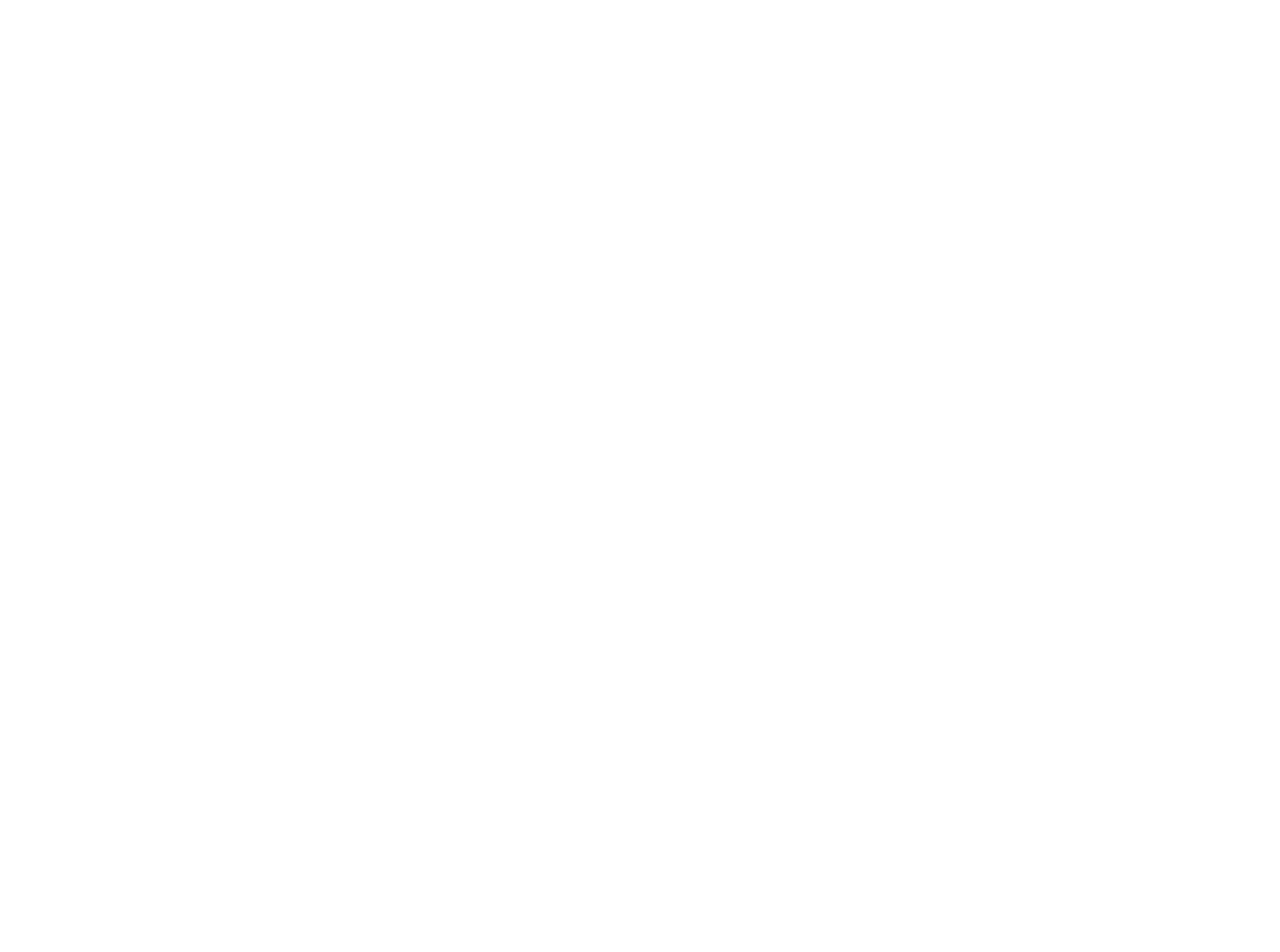
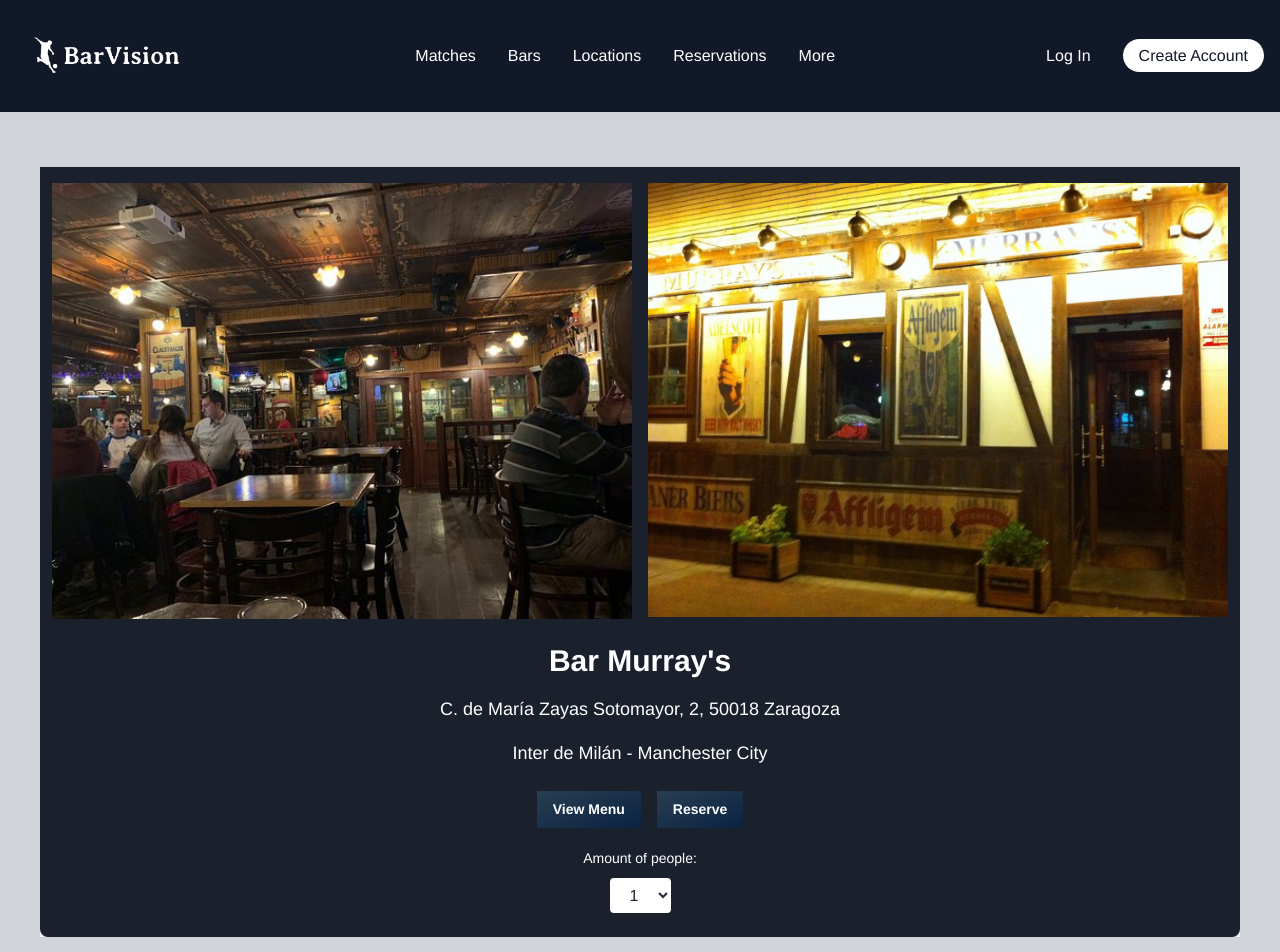
Before and after one commit to Robb14/BarVisionWEB, a Vue app: page /details in a window 1280 px wide. Before the commit this address had no page. Shown: the top 952 px of the page. Before the commit the page ends 800 px from the top, so only its background shows below. Built offline with nearby package versions, Linux system fonts and the light colour scheme.

Commit message:
Added details page

```diff
--- a/src/components/search/Details.vue
+++ b/src/components/search/Details.vue
@@ -1,22 +1,34 @@
 <template>
-    <section class="bar-details">
+    <section class="bar-details bg-gray-300">
+        <div class="min-h-screen flex justify-center items-center">
             <div class="container mx-auto">
-            <div class="flex">
-                <div class="w-2/3">
-                    <img :src="bar.photo" alt="Bar Photo" class="w-full h-auto rounded-lg mb-6" />
-                    <h2 class="text-3xl font-bold mb-4">{{ bar.name }}</h2>
-                    <p class="text-lg text-gray-700 mb-4">{{ bar.location }}</p>
-                    <p class="text-lg text-gray-700 mb-6">{{ bar.match }}</p>
-                    <div class="flex">
-                        <button class="btn-menu mr-4" @click="viewMenu">Ver menú</button>
-                        <button class="btn-reserve" @click="reserve">Reservar</button>
-                        <div class="people-select ml-6">
-                            <label for="people" class="text-lg text-gray-700">Número de personas:</label>
+                <div class="w-full">
+                    <div class="grid grid-cols-2 gap-4 bg-gray-900">
+                        <div>
+                            <img :src="require(`../../assets/${bar.photo1}`)" alt="Bar Photo 1"
+                                class="w-full h-auto bar-image ml-3 mt-4" />
+                        </div>
+                        <div>
+                            <img :src="require(`../../assets/${bar.photo2}`)" alt="Bar Photo 2"
+                                class="w-full h-auto bar-image mr-2 mt-4" />
+                        </div>
+                    </div>
+                </div>
+                <div class="w-full bg-gray-900 p-6 flex flex-col justify-center rounded-b-lg">
+                    <h2 class="text-3xl font-bold text-white mb-4">{{ bar.name }}</h2>
+                    <p class="text-lg text-white mb-4">{{ bar.location }}</p>
+                    <p class="text-lg text-white mb-6">{{ bar.match }}</p>
+                    <div class="flex justify-center">
+                        <router-link to="/menu" class="btn-menu mr-4">View Menu</router-link>
+                        <router-link to="/reserve" class="btn-reserve">Reserve</router-link>
+                    </div>
+                    <div class="people-select mt-6">
+                        <label for="people" class="text-lg text-white">Amount of people:</label>
                         <select v-model="selectedPeople" id="people" class="px-4 py-2 rounded bg-white text-gray-800">
                             <option value="1">1</option>
                             <option value="2">2</option>
                             <option value="3">3</option>
-                                <!-- Agrega más opciones según sea necesario -->
+                            <option value="4">4</option>
                         </select>
                     </div>
                 </div>
@@ -24,7 +36,7 @@
         </div>
 
         <div class="reviews mt-12">
-                <h3 class="text-2xl font-bold mb-4">Reseñas</h3>
+            <h3 class="text-2xl font-bold mb-4">Reviews</h3>
             <ul>
                 <li v-for="review in bar.reviews" :key="review.id" class="review-item">
                     <p class="text-lg text-gray-700 mb-2">{{ review.text }}</p>
@@ -33,70 +45,35 @@
             </ul>
 
             <div class="add-review mt-8">
-                    <h4 class="text-xl font-bold mb-2">Deja tu reseña</h4>
+                <h4 class="text-xl font-bold mb-2">Leave a review</h4>
                 <textarea v-model="newReview" rows="4"
                     class="w-full px-4 py-2 rounded bg-white text-gray-800 mb-4"></textarea>
-                    <button class="btn-add-review" @click="addReview">Añadir reseña</button>
-                </div>
+                <button class="btn-add-review" @click="addReview">Add Review</button>
             </div>
         </div>
     </section>
 </template>
 
-<script>
-export default {
-    data() {
-        return {
-            bar: {
-                id: 1,
-                photo: "bar-photo.jpg",
-                name: "Bar Name",
-                location: "Location",
-                match: "Match",
-                reviews: [
-                    {
-                        id: 1,
-                        text: "Excelente lugar para ver los partidos. Buena comida y ambiente.",
-                        author: "Juan",
-                    },
-                    {
-                        id: 2,
-                        text: "El personal es muy amable y el ambiente es genial.",
-                        author: "María",
-                    },
-                    // Agrega más reseñas según sea necesario
-                ],
-            },
-            selectedPeople: 1,
-            newReview: "",
-        };
-    },
-    methods: {
-        viewMenu() {
-            // Lógica para ver el menú del bar
-        },
-        reserve() {
-            // Lógica para reservar en el bar con la cantidad de personas seleccionadas
-        },
-        addReview() {
-            // Lógica para agregar una nueva reseña
-            if (this.newReview.trim() !== "") {
-                const newReview = {
-                    id: this.bar.reviews.length + 1,
-                    text: this.newReview,
-                    author: "Usuario",
-                };
-                this.bar.reviews.push(newReview);
-                this.newReview = "";
+<style scoped>
+.bar-image {
+    max-width: 98%;
+    max-height: 500px;
 }
-        },
-    },
-};
-</script>
 
-<style scoped>
 .bar-details {
     padding: 40px;
+}
+
+.container {
+    background-color: #f1f1f1;
+}
+
+.bg-gray-100 {
+    background-color: #f1f1f1;
+}
+
+.bg-gray-900 {
+    background-color: #1a202c;
 }
 
 .btn-menu,
@@ -105,6 +82,28 @@
     padding: 8px 16px;
     font-size: 14px;
     font-weight: bold;
+    background: linear-gradient(to bottom right, #283e51, #0a2342);
+    color: white;
+    text-decoration: none;
+}
+
+.btn-menu:hover,
+.btn-reserve:hover,
+.btn-add-review:hover {
+    box-shadow: 0 8px 9px -4px rgba(0, 0, 0, 0.1), 0 4px 18px 0 rgba(0, 0, 0, 0.2);
+}
+
+.btn-menu:focus,
+.btn-reserve:focus,
+.btn-add-review:focus {
+    box-shadow: 0 8px 9px -4px rgba(0, 0, 0, 0.1), 0 4px 18px 0 rgba(0, 0, 0, 0.2);
+    outline: none;
+}
+
+.btn-menu:active,
+.btn-reserve:active,
+.btn-add-review:active {
+    box-shadow: 0 8px 9px -4px rgba(0, 0, 0, 0.1), 0 4px 18px 0 rgba(0, 0, 0, 0.2);
 }
 
 .people-select {
@@ -121,3 +120,55 @@
     margin-bottom: 16px;
 }
 </style>
+
+<script>
+export default {
+    data() {
+        return {
+            bar: {
+                id: 1,
+                photo1: "fotobar.jpg",
+                photo2: "fotobar2.jpg",
+                name: "Bar Murray's",
+                location: "C. de María Zayas Sotomayor, 2, 50018 Zaragoza",
+                match: "Inter de Milán - Manchester City",
+                reviews: [
+                    {
+                        id: 1,
+                        text: "Excellent place to watch matches. Good food and atmosphere.",
+                        author: "Juan",
+                    },
+                    {
+                        id: 2,
+                        text: "The staff is very friendly and the atmosphere is great.",
+                        author: "María",
+                    },
+                    // Add more reviews as needed
+                ],
+            },
+            selectedPeople: 1,
+            newReview: "",
+        };
+    },
+    methods: {
+        viewMenu() {
+            // Logic to view the bar menu
+        },
+        reserve() {
+            // Logic to make a reservation at the bar with the selected number of people
+        },
+        addReview() {
+            // Logic to add a new review
+            if (this.newReview.trim() !== "") {
+                const newReview = {
+                    id: this.bar.reviews.length + 1,
+                    text: this.newReview,
+                    author: "User",
+                };
+                this.bar.reviews.push(newReview);
+                this.newReview = "";
+            }
+        },
+    },
+};
+</script>
--- a/src/components/search/Results.vue
+++ b/src/components/search/Results.vue
@@ -4,14 +4,14 @@
             <h2 class="text-3xl font-bold mb-6">Results</h2>
 
             <div class="grid grid-cols-1 md:grid-cols-2 lg:grid-cols-3 gap-6">
-          <div v-for="result in results" :key="result.id" class="result-card">
+                <router-link to="/details" v-for="result in results" :key="result.id" class="result-card">
                     <img :src="require(`../../assets/${result.photo}`)" alt="Bar Photo" class="result-photo" />
                     <div class="result-details">
                         <h3 class="result-name">{{ result.name }}</h3>
                         <p class="result-location">{{ result.location }}</p>
                         <p class="result-match">{{ result.match }}</p>
                     </div>
-          </div>
+                </router-link>
             </div>
         </div>
     </section>
@@ -24,17 +24,17 @@
             results: [
                 {
                     id: 1,
-            photo: "fondo2.jpg",
-            name: "Bar Name 1",
-            location: "Location 1",
-            match: "Match 1",
+                    photo: "fotobar.jpg",
+                    name: "Bar Murray's",
+                    location: "C. de María Zayas Sotomayor, 2, 50018 Zaragoza",
+                    match: "Inter de Milán - Manchester City",
                 },
                 {
                     id: 2,
-            photo: "fondo2.jpg",
-            name: "Bar Name 2",
-            location: "Location 2",
-            match: "Match 2",
+                    photo: "fotobar.jpg",
+                    name: "Bar Murray's",
+                    location: "C. de María Zayas Sotomayor, 2, 50018 Zaragoza",
+                    match: "Inter de Milán - Manchester City",
                 },
                 // Add more result objects as needed
             ],
--- a/src/router/index.js
+++ b/src/router/index.js
@@ -4,6 +4,7 @@
 import Login from "../views/Login.vue";
 import Search from "../views/Search.vue";
 import Results from "../views/Results.vue";
+import Details from "../views/Details.vue";
 
 const routes = [
   {
@@ -35,6 +36,11 @@
     name: "Results",
     component: Results,
   },
+  {
+    path: "/details",
+    name: "Details",
+    component: Details,
+  },
 ];
 
 const router = createRouter({
--- /dev/null
+++ b/src/views/Details.vue
@@ -0,0 +1,20 @@
+<template>
+    <div>
+        <Header />
+        <Details />
+        <Footer />
+    </div>
+</template>
+
+<script>
+import Header from "@/components/header/Header.vue";
+import Details from "@/components/search/Details.vue";
+import Footer from "@/components/footer/Footer.vue";
+export default {
+    name: "DetailsView",
+    components: { Header, Details, Footer },
+    methods: {},
+};
+</script>
+<style scoped>
+</style>
```
Also changed, not shown: src/assets/fotobar.jpg (added), src/assets/fotobar2.jpg (added). Lines whose indentation alone changed are shown as unchanged.
